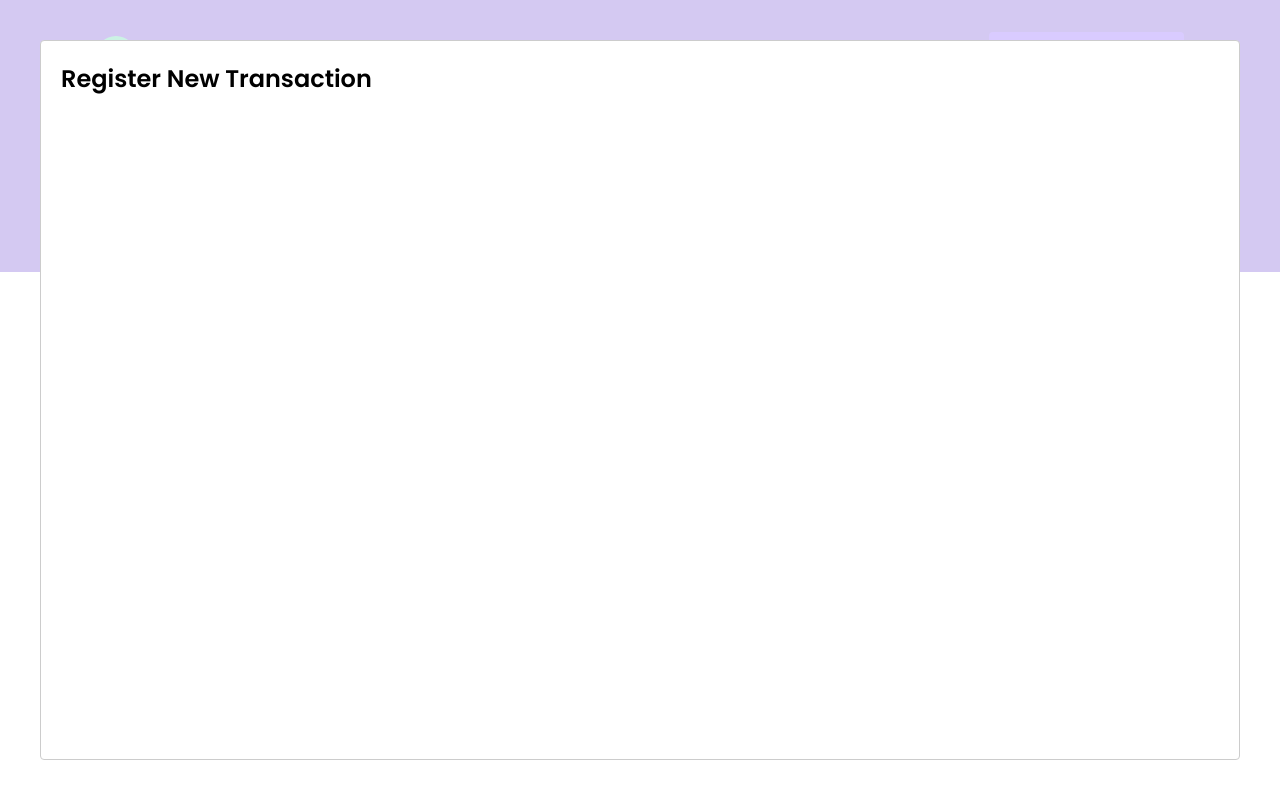
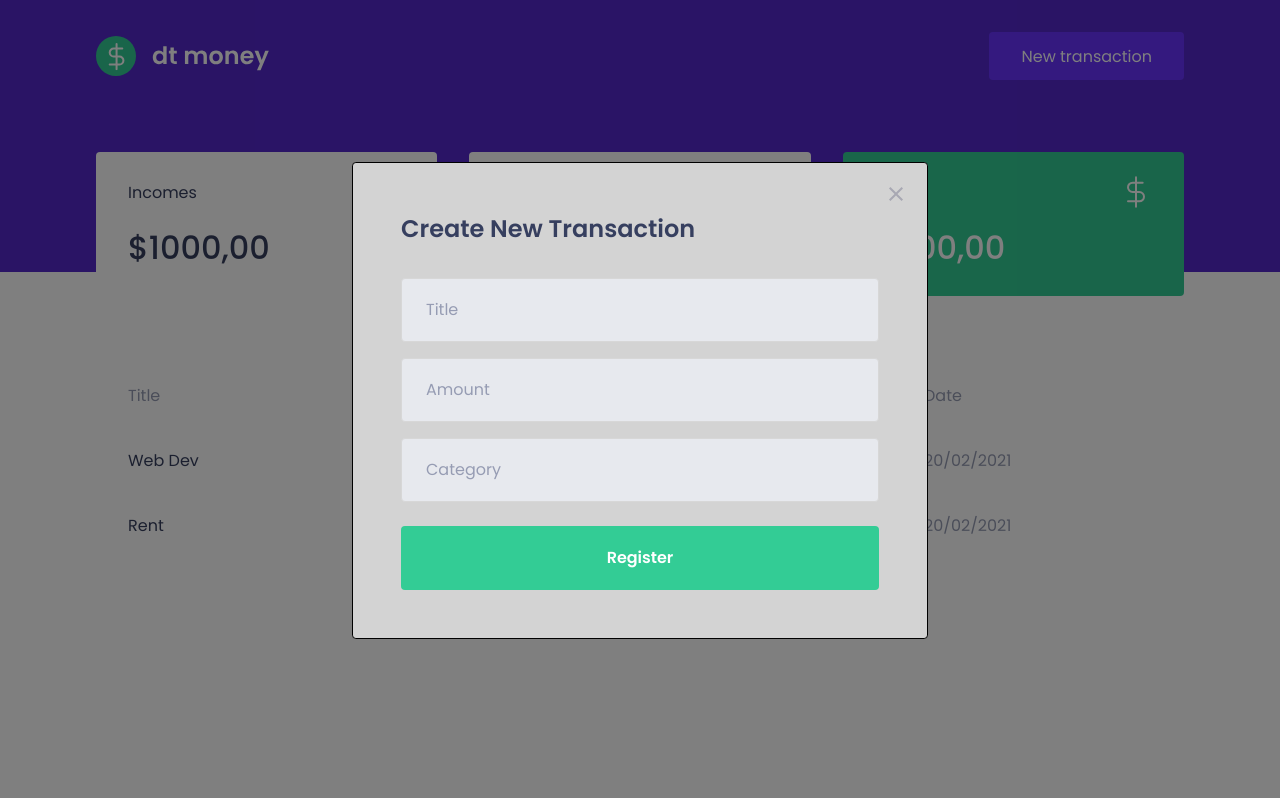
Before and after one commit to lecamilotti/boot_Camp_expensesControl, a React (Create React App) app: page / in a window 1280 px wide. Both pictures are taken after a click on the button "New transaction". Built offline with nearby package versions, Linux system fonts and the light colour scheme; no server answers; what miragejs would draw is missing.

Commit message:
styling and building modal form

```diff
--- a/src/components/NewTransactionModal/index.tsx
+++ b/src/components/NewTransactionModal/index.tsx
@@ -1,5 +1,6 @@
 import Modal from 'react-modal';
-
+import { Container } from './styles';
+import closeImg from "../../assets/close.svg";
 interface NewTransactionModalProps {
   isOpen: boolean;
   onRequestClose: () => void;
@@ -10,8 +11,33 @@
     <Modal
     isOpen={isOpen}
     onRequestClose={onRequestClose}
+    overlayClassName="react-modal-overlay"
+    className="react-modal-content"
     >
-    <h2>Register New Transaction </h2>
+
+      <button type="button" onClick={onRequestClose}
+      className="react-modal-close">
+        <img src={closeImg} alt="close modal"/>
+        </button>
+      <Container>
+    <h2>Create New Transaction </h2>
+
+    <input
+    placeholder="Title"
+    />
+    <input
+    type="number"
+    placeholder="Amount"
+    />
+    <input
+    placeholder="Category"
+    />
+
+    <button type="submit">
+      Register
+      </button>
+
+    </Container>
     </Modal>
   );
 }
--- a/src/components/NewTransactionModal/styles.ts
+++ b/src/components/NewTransactionModal/styles.ts
@@ -1,6 +1,52 @@
 import styled from "styled-components";
 
+export const Container = styled.form `
+h2 {
+  color: var(--text-title);
+  font-size: 1.5rem;
+  margin-bottom: 2rem;
+}
 
-export const Container = styled.div`
+
+input {
+width: 100%;
+padding: 0 1.5rem;
+height: 4rem;
+border-radius: 0.25rem;
+
+border: 1px solid #d7d7d7;
+background: #e7e9ee;
+
+font-weight: 400;
+font-size: 1rem;
+
+&::placeholder {
+  color: var(--text-body);
+}
+
+& + input {
+  margin-top: 1rem;
+ }
+}
+
+button[type="submit"] {
+  width: 100%;
+  padding: 0 1.5rem;
+  height: 4rem;
+  background: var(--green);
+  color: #fff;
+  border-radius: 0.25rem;
+  border: 0;
+  font-size: 1rem;
+  margin-top: 1.5rem;
+  font-weight: 600;
+
+transition: filter 0.3;
+
+
+  &:hover {
+    filter: brightness(0.9);
+  }
+
 
 `;
--- a/src/components/Summary/index.tsx
+++ b/src/components/Summary/index.tsx
@@ -11,14 +11,14 @@
     <Container>
       <div>
         <header>
-          <p>Incomings</p>
+          <p>Incomes</p>
           <img src={incomeImg} alt="Incomes" />
         </header>
         <strong>$1000,00</strong>
       </div>
       <div>
         <header>
-          <p>Outcomings</p>
+          <p>Outcomes</p>
           <img src={outcomeImg} alt="Outcomings" />
         </header>
         <strong>- $500,00</strong>
--- a/src/styles/global.ts
+++ b/src/styles/global.ts
@@ -1,8 +1,8 @@
 import { createGlobalStyle } from "styled-components";
 
-export const GlobalStyle = createGlobalStyle`
+export const GlobalStyle = createGlobalStyle `
 :root {
-  --background: #f0f2f5;
+  --background: #d3d3d3;
   --shape: #ffffff;
   --green: #33cc95;
   --red: #e52e4d;
@@ -54,4 +54,43 @@
    cursor: not-allowed;
  }
 
-`
+
+.react-modal-overlay {
+background: rgba(0, 0, 0, 0.5);
+
+position: fixed;
+top: 0;
+bottom: 0;
+right: 0;
+left: 0;
+
+display: flex;
+align-items: center;
+justify-content: center;
+
+}
+.react-modal-content {
+width: 100%;
+max-width: 576px;
+background-color: var(--background);
+padding: 3rem;
+position: relative;
+border: solid 1px;
+border-radius: 0.24rem;
+}
+
+.react-modal-close {
+  position: absolute;
+  right: 1.5rem;
+  top: 1.5rem;
+  border: 0;
+  background: transparent;
+
+  transition: filter 0.2s;
+
+  &:hover {
+    filter:brightness(0.8);
+  }
+
+}
+`;
```
